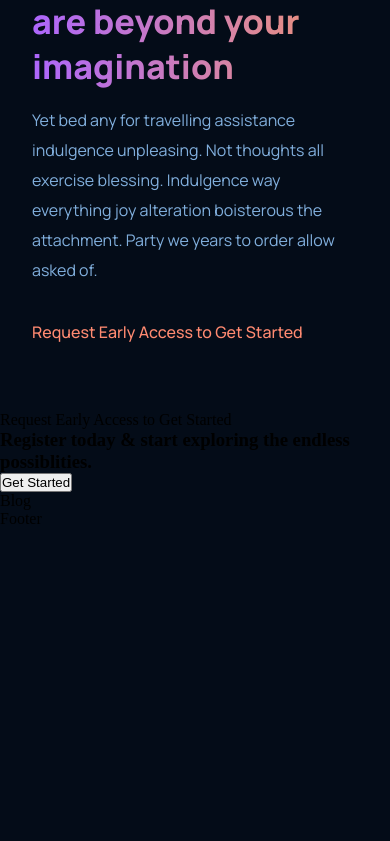
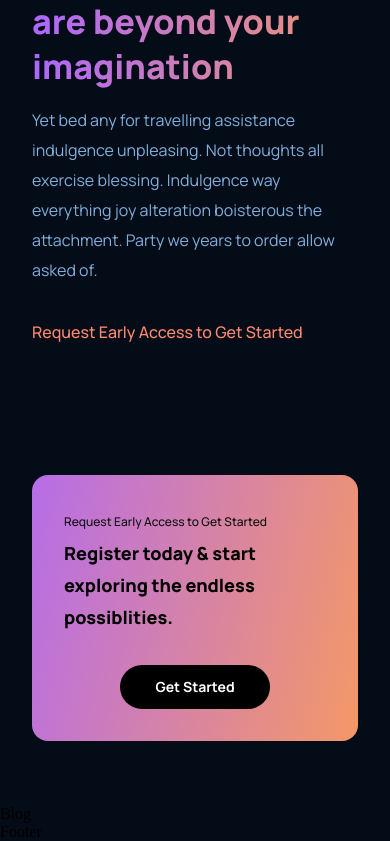
Before and after one commit to lautarolazzeri/Modern-React-Website, a React (Create React App) app: page / in a window 390 px wide. Shown: the part 3761-4602 px from the top of the page. Before the commit the page ends 4289 px from the top, so only its background shows below. Built offline with nearby package versions, Linux system fonts and the light colour scheme; the HTML template or start-up script is replaced by a standard one.

Commit message:
cta section responsive

```diff
--- a/src/components/cta/CTA.jsx
+++ b/src/components/cta/CTA.jsx
@@ -5,7 +5,7 @@
     return (
         <div>
             <div className="gpt3__cta">
-                <div className="gpt3__cta-container">
+                <div className="gpt3__cta-content">
                     <p>Request Early Access to Get Started</p>
                     <h3>Register today & start exploring the endless possiblities.</h3>
                 </div>
--- a/src/components/cta/cta.css
+++ b/src/components/cta/cta.css
@@ -0,0 +1,68 @@
+.gpt3__cta{
+    border: 1px solid white;
+    color: white;
+    display: flex;
+    justify-content: space-between;
+    align-items: center;
+    flex-direction: row;
+    padding: 2rem;
+    margin: 4rem;
+    border: 1rem;
+    border-radius: 1rem;
+    background: var(--gradient-bar);
+}
+.gpt3__cta-content p{
+    font-family: var(--font-family);
+    font-weight: 500;
+    font-size: 12px;
+    line-height: 30px;
+    color: #0E0E0E;
+}
+.gpt3__cta-content h3{
+    font-family: var(--font-family);
+    font-weight: 800;
+    font-size: 24px;
+    line-height: 45px;
+    color: #000000;
+}
+.gpt3__cta-btn{
+    display: flex;
+    justify-content: center;
+    align-items: center;
+    margin-left: 2rem;
+}
+.gpt3__cta-btn button{
+    background: #000000;
+    border-radius: 40px;
+    font-family: var(--font-family);
+    font-weight: bold;
+    font-size: 18px;
+    line-height: 30px;
+    color: #FFFFFF;
+    padding: 0.5rem 1rem;
+    border: none;
+    outline: none;
+    cursor: pointer;
+    min-width: 150px;
+}
+@media screen and (max-width: 650px){
+    .gpt3__cta{
+        flex-direction: column;
+    }
+    .gpt3__cta-btn{
+        margin: 2rem 0 0;
+    }
+}
+@media screen and (max-width: 550px){
+    .gpt3__cta{
+        margin: 4rem 2rem;
+    }
+    .gpt3__cta-content h3{
+        font-size: 18px;
+        line-height: 32px;
+    }
+    .gpt3__cta-btn button{
+        font-size: 14px;
+        line-height: 28px;
+    }
+}
```
